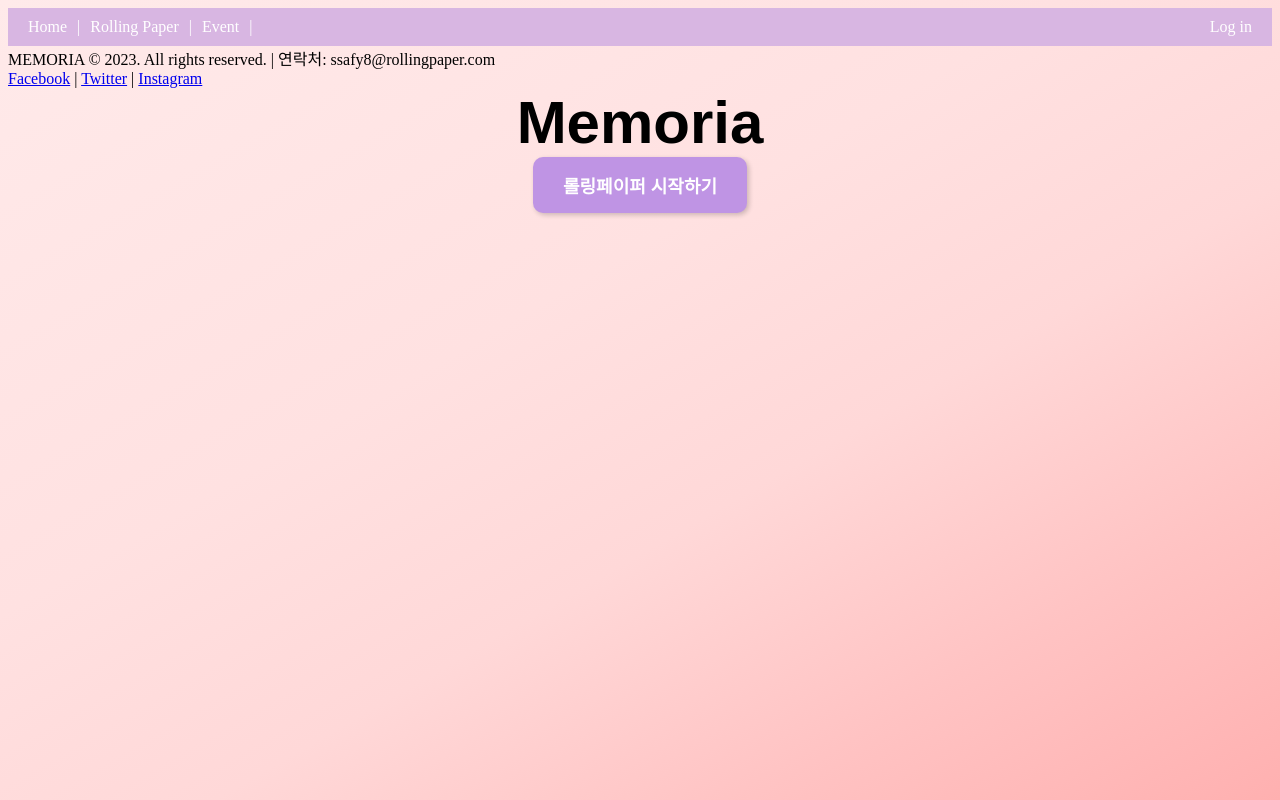
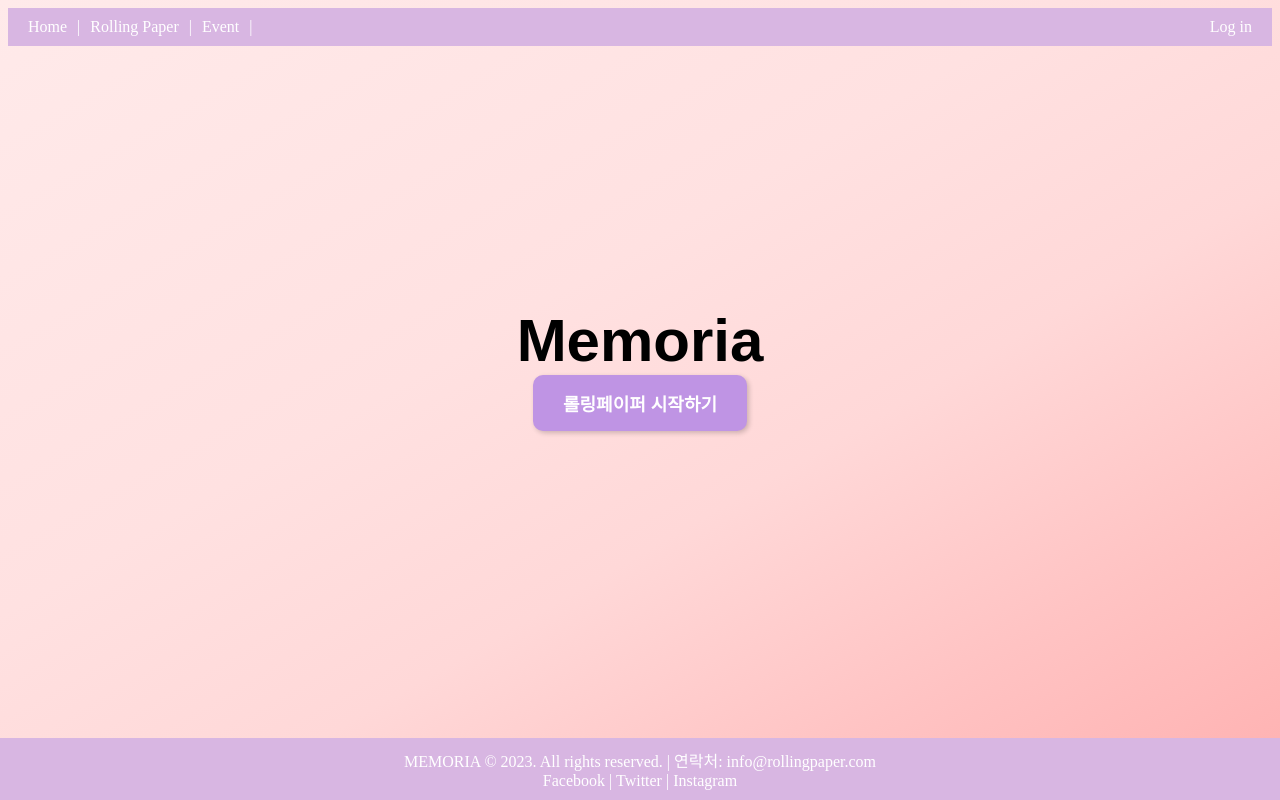
Before and after one commit to Gardener-soul/Memoria, a Vue app in the folder EunSuzy/: page / in a window 1280 px wide. Shown: the top 800 px of the page. Built offline with nearby package versions, Linux system fonts and the light colour scheme; a web font is replaced by a local one.

Commit message:
Update footer, Main Css
드디어 끝이 보이는군요

```diff
--- a/EunSuzy/src/components/MyPage/MyPageLetterView.vue
+++ b/EunSuzy/src/components/MyPage/MyPageLetterView.vue
@@ -1,6 +1,6 @@
 <template>
   <div>
-    <h1>내가 쓴 메세지들</h1>
+    <h1>내가 남긴 편지들 💌</h1>
   </div>
   <div class="cards-container">
     <div
@@ -79,7 +79,7 @@ onMounted(() => {
   border: 1px solid black;
   padding: 10px;
   margin: 10px; /* 카드 간의 여백 추가 */
-  max-width: calc(25% - 20px); /* 최대 너비 설정 */
+  max-width: calc(25% - 20px);
 }
 
 img {
--- a/EunSuzy/src/components/MyPage/MyPageRollView.vue
+++ b/EunSuzy/src/components/MyPage/MyPageRollView.vue
@@ -1,6 +1,6 @@
 <template>
   <div class="card-title">
-    <h1>To. {{ title }}</h1>
+    <h1>{{ title }}</h1>
   </div>
   <div class="cards-container">
     <div
--- a/EunSuzy/src/components/common/HeaderView.vue
+++ b/EunSuzy/src/components/common/HeaderView.vue
@@ -9,8 +9,8 @@
         </div>
         <div class="user-links">
           <span v-if="userStore.isLoggedIn"
-            >{{ userStore.userName }}님 환영합니다. </span
-          >
+            >{{ userStore.userName }}님 환영합니다.
+          </span>
           <RouterLink to="/mypage" v-if="userStore.isLoggedIn"
             >My Page</RouterLink
           >
@@ -24,17 +24,6 @@
         </div>
       </nav>
     </header>
-    <footer class="footer">
-      <div class="footer-content">
-        <span>MEMORIA © 2023. All rights reserved.</span> |
-        <span>연락처: ssafy8@rollingpaper.com</span>
-        <div class="social-links">
-          <a href="#" target="_blank">Facebook</a> |
-          <a href="#" target="_blank">Twitter</a> |
-          <a href="#" target="_blank">Instagram</a>
-        </div>
-      </div>
-    </footer>
   </div>
 </template>
 
--- a/EunSuzy/src/views/HomeView.vue
+++ b/EunSuzy/src/views/HomeView.vue
@@ -21,7 +21,7 @@
         <button class="confirm-button" @click="goToSignUp">회원가입</button>
       </div>
     </div>
-    <footer class="footer" v-if="showFooter">
+    <footer class="footer">
       <div class="footer-content">
         <span>MEMORIA © 2023. All rights reserved.</span> |
         <span>연락처: info@rollingpaper.com</span>
@@ -36,14 +36,13 @@
 </template>
 
 <script setup>
-import { ref, onMounted, onUnmounted } from "vue";
+import { ref } from "vue";
 import { useRouter } from "vue-router";
 import { useUserStore } from "@/stores/user.js";
 
 const userStore = useUserStore();
 const router = useRouter();
 const showLoginModal = ref(false);
-const showFooter = ref(false); // 초기 값은 false로 설정합니다.
 
 function handleRollingPaperStart() {
   if (userStore.isLoggedIn) {
@@ -60,26 +59,10 @@ function closeLoginModal() {
 function goToLogin() {
   router.push("/login");
 }
+
 function goToSignUp() {
   router.push("/signup");
 }
-
-const checkContentHeight = () => {
-  showFooter.value =
-    document.documentElement.scrollHeight >
-    document.documentElement.clientHeight;
-};
-
-onMounted(() => {
-  checkContentHeight();
-  window.addEventListener("resize", checkContentHeight);
-  window.addEventListener("scroll", checkContentHeight);
-});
-
-onUnmounted(() => {
-  window.removeEventListener("resize", checkContentHeight);
-  window.removeEventListener("scroll", checkContentHeight);
-});
 </script>
 
 <style scoped>
@@ -93,12 +76,15 @@ body {
   display: flex;
   flex-direction: column;
   align-items: center;
-  height: 80vh;
+  padding: 10px;
+  min-height: 90vh;
+  margin-top: 250px;
 }
 
 .memoria-title {
-  font-family: 'Gaegu', sans-serif;
+  font-family: "Gaegu", sans-serif;
   font-size: 30px;
+  margin: 0;
 }
 
 h1 {
@@ -118,22 +104,52 @@ h1 {
   background-color: rgba(0, 0, 0, 0.6);
   display: flex;
   justify-content: center;
-  flex: 1;
+  align-items: center;
 }
 
-.memoria-title,
-.start-rolling-paper-button,
-.footer {
+.modal-content {
+  background-color: white;
+  padding: 20px;
+  border-radius: 15px;
   text-align: center;
+  box-shadow: 0 4px 8px rgba(0, 0, 0, 0.1);
+  position: relative;
+  width: 80%;
+  max-width: 400px;
 }
 
-.footer {
-  width: 100%;
+.close-button {
+  position: absolute;
+  top: 10px;
+  right: 10px;
+  font-size: 25px;
+  cursor: pointer;
+}
+
+.confirm-button {
   background-color: #d8b6e2;
   color: white;
-  padding: 10px 0;
+  padding: 10px 20px;
+  border: none;
+  border-radius: 5px;
+  cursor: pointer;
+  margin-top: 15px;
+  margin-right: 10px;
+  transition: background-color 0.3s;
 }
 
+.confirm-button:hover {
+  background-color: #bf94e4;
+}
+.footer {
+  position: fixed; /* 화면 하단에 고정 */
+  bottom: 0; /* 하단 0의 위치에 */
+  width: 100%; /* 전체 너비 */
+  background-color: #d8b6e2; /* 배경색 */
+  color: white; /* 글자색 */
+  text-align: center; /* 텍스트 가운데 정렬 */
+  padding: 10px 0; /* 상하 패딩 */
+}
 .footer-content span,
 .social-links a {
   margin: 5px 0;
```
Also changed, not shown: 2 other files (tests, documents, lock files or other folders).
